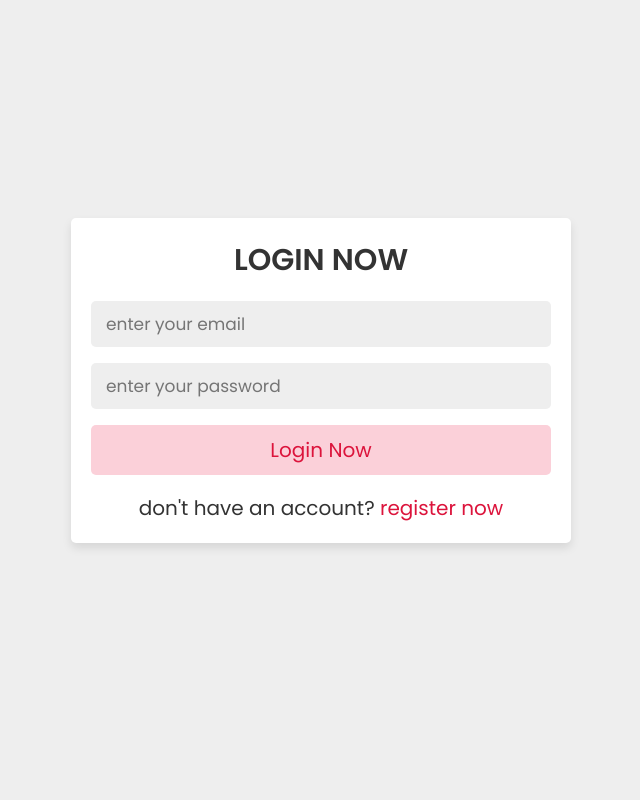
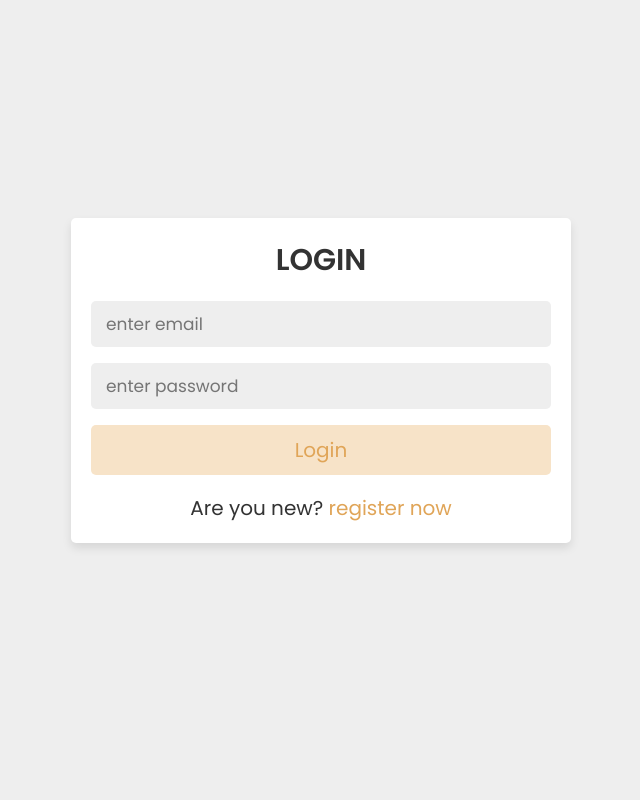
Before and after one commit to ravinwoenarsooo/UTS-WebProgTodoList, a PHP site: page /login_form.php in a window 1280 px wide. Shown: the whole page, without its empty margins (319-959 px from the left). Run offline with PHP 8.4, Linux system fonts and the light colour scheme.

Commit message:
ganti warna

```diff
--- a/css/style.css
+++ b/css/style.css
@@ -27,8 +27,8 @@
 }
 
 .container .content h3 span{
-   background: crimson;
-   color:#fff;
+   background: #e0a558;
+   color: #fff;
    border-radius: 5px;
    padding:0 15px;
 }
@@ -39,7 +39,7 @@
 }
 
 .container .content h1 span{
-   color:crimson;
+   color:#e0a558;
 }
 
 .container .content p{
@@ -51,20 +51,20 @@
    position: relative;
    padding:10px 30px;
    font-size: 20px;
-   background: crimson;
+   background: #e0a558;
    color:white;
    margin:0 5px;
    transition: .4s ease-in;
    z-index: 1;
-   border: 2px solid crimson;
+   border: 2px solid #e0a558;
    text-transform: capitalize;
    border-radius: 12px;
 }
 
 .container .content .btn:hover{
-   background:crimson;
-   box-shadow: 0 0 5px crimson, 0 0 25px crimson, 0 0 50px crimson, 0 0 200px crimson;
-   border: 2px solid crimson;
+   background:#e0a558;
+   box-shadow: 0 0 5px #e0a558, 0 0 25px #e0a558, 0 0 50px #e0a558, 0 0 200px #e0a558;
+   border: 2px solid #e0a558;
    /* color: #ff96ad;
    background-color: #17181c; */
 }
@@ -110,16 +110,21 @@
 }
 
 .form-container form .form-btn{
-   background: #fbd0d9;
-   color:crimson;
+   background: #f7e3c8;
+   color:#e0a558;
    text-transform: capitalize;
    font-size: 20px;
    cursor: pointer;
+   transition: .4s ease-in;
 }
 
 .form-container form .form-btn:hover{
-   background: crimson;
-   color:#fff;
+   /* border: 2px solid #ff96ad;
+   color: #ff96ad;
+   background-color: #17181c; */
+   box-shadow: 10px 10px 0px #e0a558;
+   top: 5px;
+   left: -5px;
 }
 
 .form-container form p{
@@ -129,13 +134,13 @@
 }
 
 .form-container form p a{
-   color:crimson;
+   color:#e0a558;
 }
 
 .form-container form .error-msg{
    margin:10px 0;
    display: block;
-   background: crimson;
+   background: #e0a558;
    color:#fff;
    border-radius: 5px;
    font-size: 20px;
--- a/login_form.php
+++ b/login_form.php
@@ -44,7 +44,7 @@ if(isset($_POST['submit'])){
    <meta charset="UTF-8">
    <meta http-equiv="X-UA-Compatible" content="IE=edge">
    <meta name="viewport" content="width=device-width, initial-scale=1.0">
-   <title>login form</title>
+   <title>login</title>
 
    <!-- custom css file link  -->
    <link rel="stylesheet" href="css/style.css">
@@ -55,7 +55,7 @@ if(isset($_POST['submit'])){
 <div class="form-container">
 
    <form action="" method="post">
-      <h3>login now</h3>
+      <h3>login</h3>
       <?php
       if(isset($error)){
          foreach($error as $error){
@@ -63,10 +63,10 @@ if(isset($_POST['submit'])){
          };
       };
       ?>
-      <input type="email" name="email" required placeholder="enter your email">
-      <input type="password" name="password" required placeholder="enter your password">
-      <input type="submit" name="submit" value="login now" class="form-btn">
-      <p>don't have an account? <a href="register_form.php">register now</a></p>
+      <input type="email" name="email" required placeholder="enter email">
+      <input type="password" name="password" required placeholder="enter password">
+      <input type="submit" name="submit" value="login" class="form-btn">
+      <p>Are you new? <a href="register_form.php">register now</a></p>
    </form>
 
 </div>
--- a/user_page.php
+++ b/user_page.php
@@ -26,9 +26,9 @@ if(!isset($_SESSION['user_name'])){
 <div class="container">
 
    <div class="content">
-      <h3>Hi <span>user!</span></h3>
-      <h1>Welcome, <span><?php echo $_SESSION['user_name'] ?></span> !</h1>
-      <p>Ready to make your to-do lists?</p>
+      <h3>Halo <span>user!</span></h3>
+      <h1>Selamat Datang, <span><?php echo $_SESSION['user_name'] ?></span> !</h1>
+      <p>Yuk bikin to-do list!</p>
       <a href="index.php" class="btn">to-do list</a>
       <!-- <a href="register_form.php" class="btn">register</a> -->
       <a href="logout.php" class="btn">logout</a>
```
